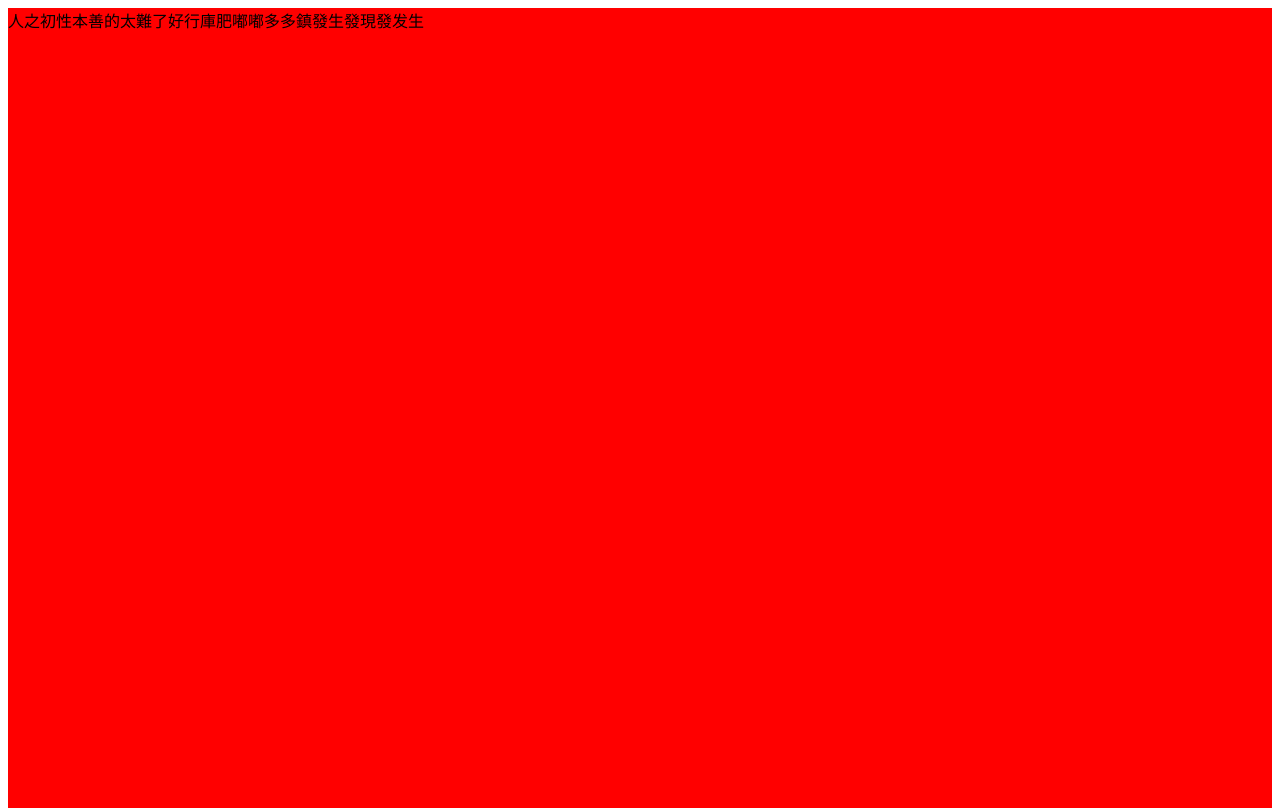
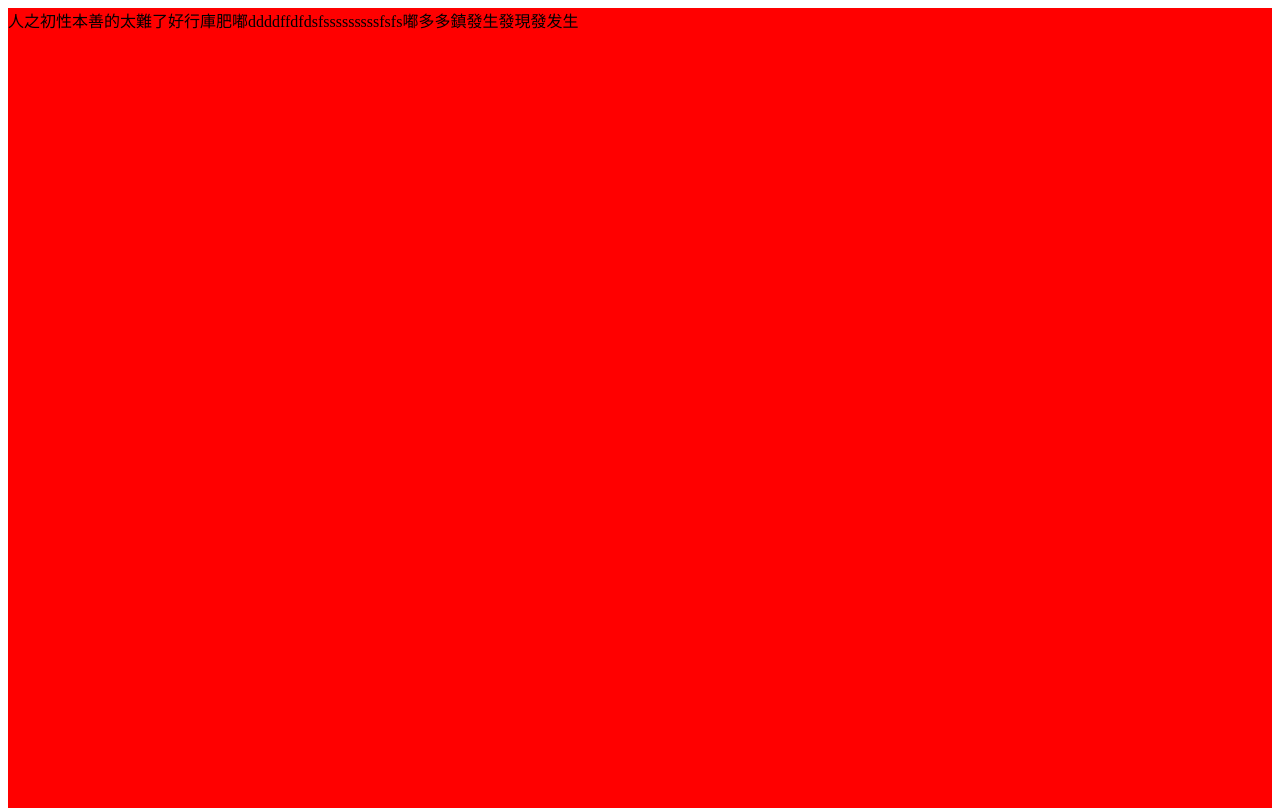
Before and after one commit to xiaolimei/mytest, a plain HTML site: page index.html in a window 1280 px wide. Drawn offline with Linux system fonts and the light colour scheme.

Commit message:
Update index.html

```diff
--- a/index.html
+++ b/index.html
@@ -10,7 +10,7 @@
         height: 100%;}
     div{width: 100%; height: 100%; background: red;}
 </style>
-<div>人之初性本善的太難了好行庫肥嘟嘟多多鎮發生發現發发生</div>
+<div>人之初性本善的太難了好行庫肥嘟ddddffdfdsfsssssssssfsfs嘟多多鎮發生發現發发生</div>
 <script>
     console.log('hello,world');
 </script>
```
